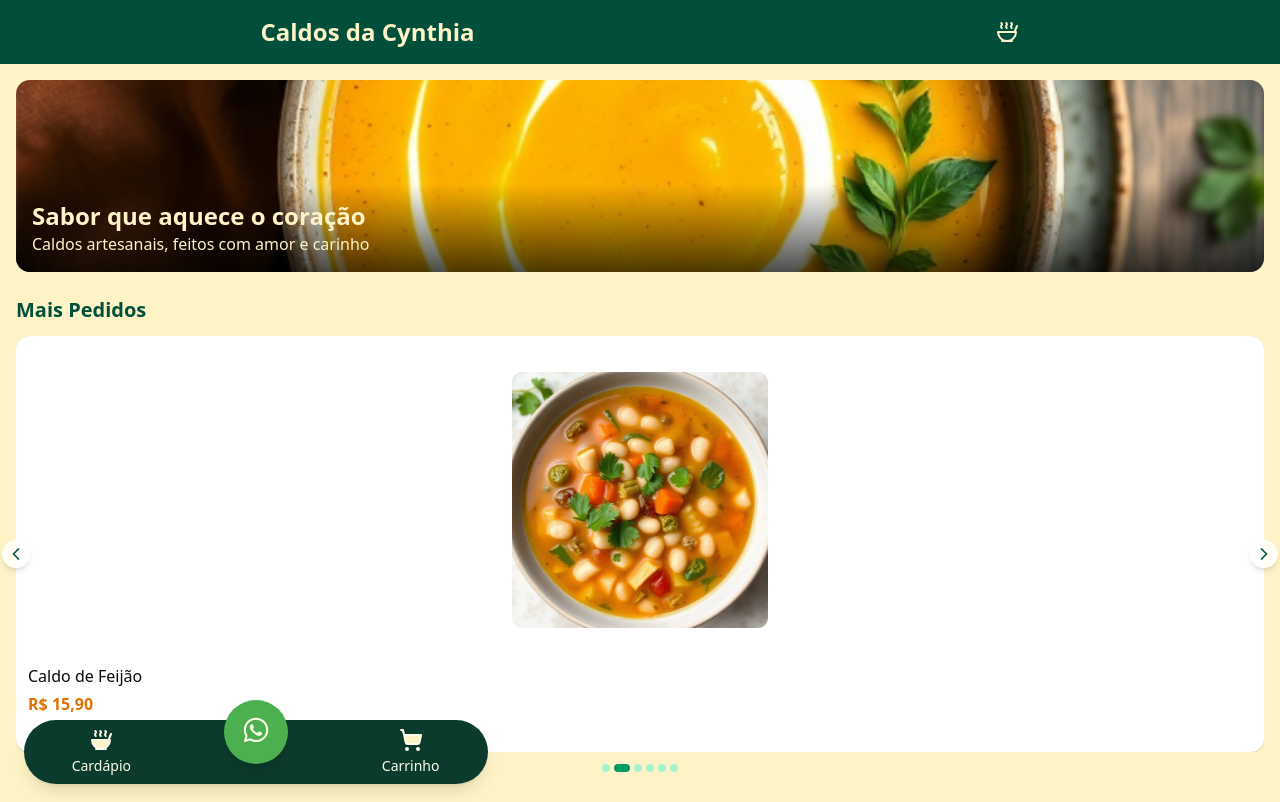
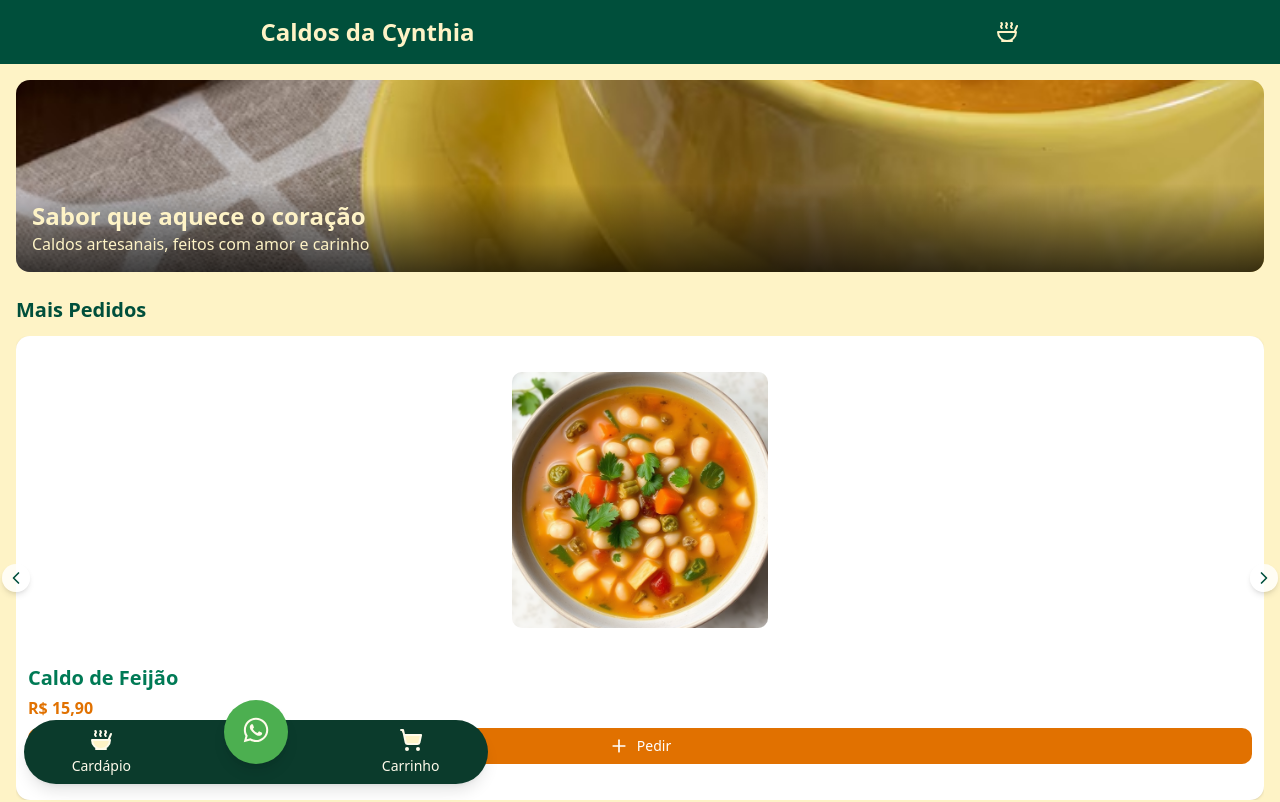
Before and after one commit to iagomauricioo/caldosopacg, a Next.js app: page / in a window 1280 px wide. Shown: the top 802 px of the page. Built offline with nearby package versions, Linux system fonts and the light colour scheme.

Commit message:
salvando

```diff
--- a/src/app/page.tsx
+++ b/src/app/page.tsx
@@ -98,7 +98,7 @@ export default function Home() {
       <div className="px-4 mb-6">
         <div className="relative overflow-hidden rounded-xl shadow-inner">
           <Image
-            src="/assets/caldo1.png"
+            src="/assets/caldo3.png"
             alt="Caldeirão de caldo fumegante"
             width={400}
             height={200}
--- a/src/components/product-card.tsx
+++ b/src/components/product-card.tsx
@@ -1,5 +1,6 @@
 import Image from "next/image";
 import { Card, CardContent } from "@/components/ui/card";
+import { Plus } from "lucide-react";
 
 interface ProductCardProps {
   id: number;
@@ -19,11 +20,17 @@ export function ProductCard({ id, name, price, image }: ProductCardProps) {
           className="object-cover"
         />
       </div>
-      <CardContent className="p-3">
-        <h3 className="font-medium">{name}</h3>
-        <p className="text-amber-600 font-bold mt-1">
-          R$ {price.toFixed(2).replace(".", ",")}
-        </p>
+      <CardContent className="p-3 flex flex-col gap-2">
+        <div className="flex flex-col">
+          <h3 className="font-bold text-xl text-emerald-700">{name}</h3>
+          <p className="text-amber-600 font-bold mt-1">
+            R$ {price.toFixed(2).replace(".", ",")}
+          </p>
+        </div>
+        <button className="w-full p-2 bg-amber-600 rounded-lg text-white hover:bg-amber-700 transition-colors flex items-center justify-center gap-2">
+          <Plus className="w-5 h-5" />
+          <span className="text-sm font-medium">Pedir</span>
+        </button>
       </CardContent>
     </Card>
   );
```
Also changed, not shown: public/assets/caldo3.png (added).
